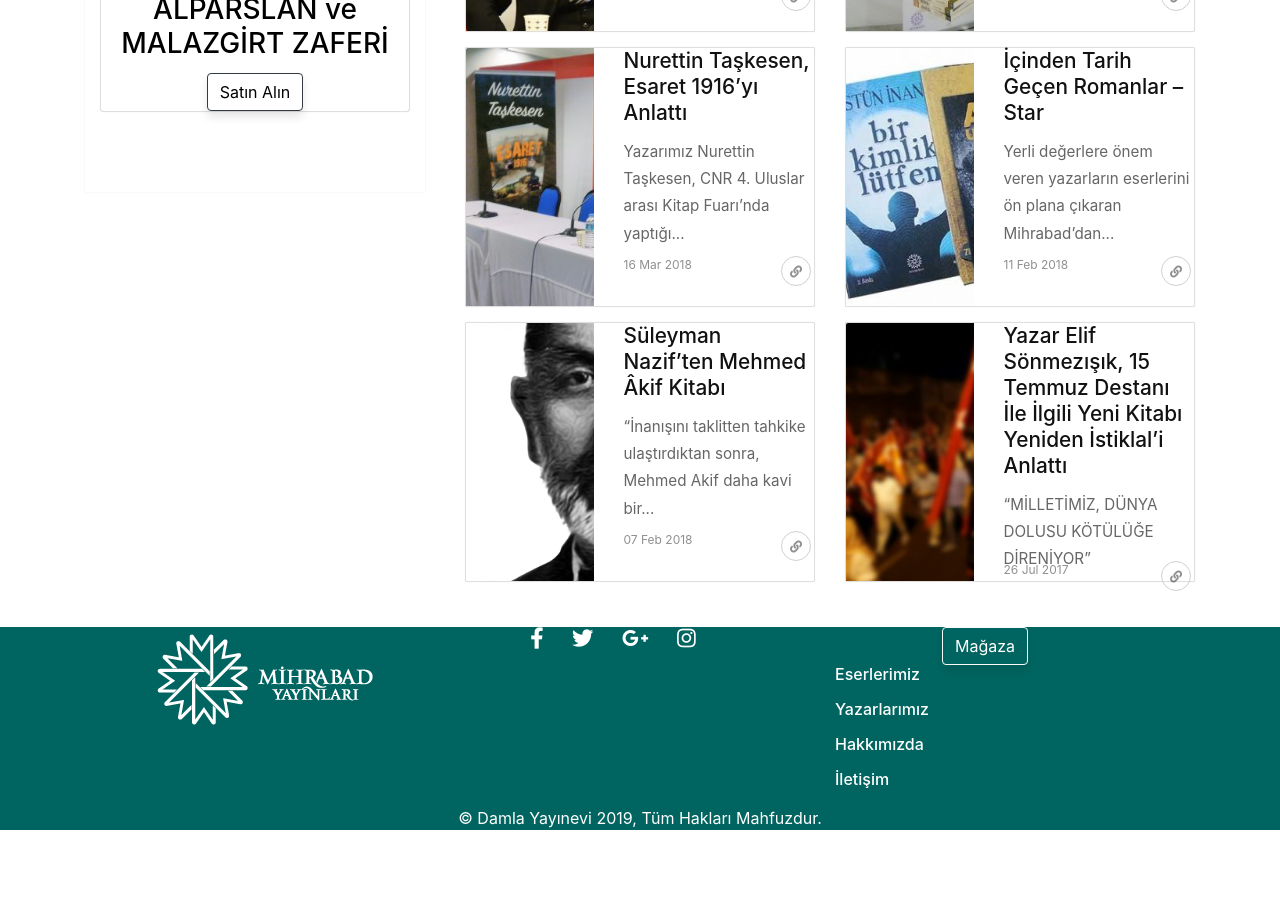
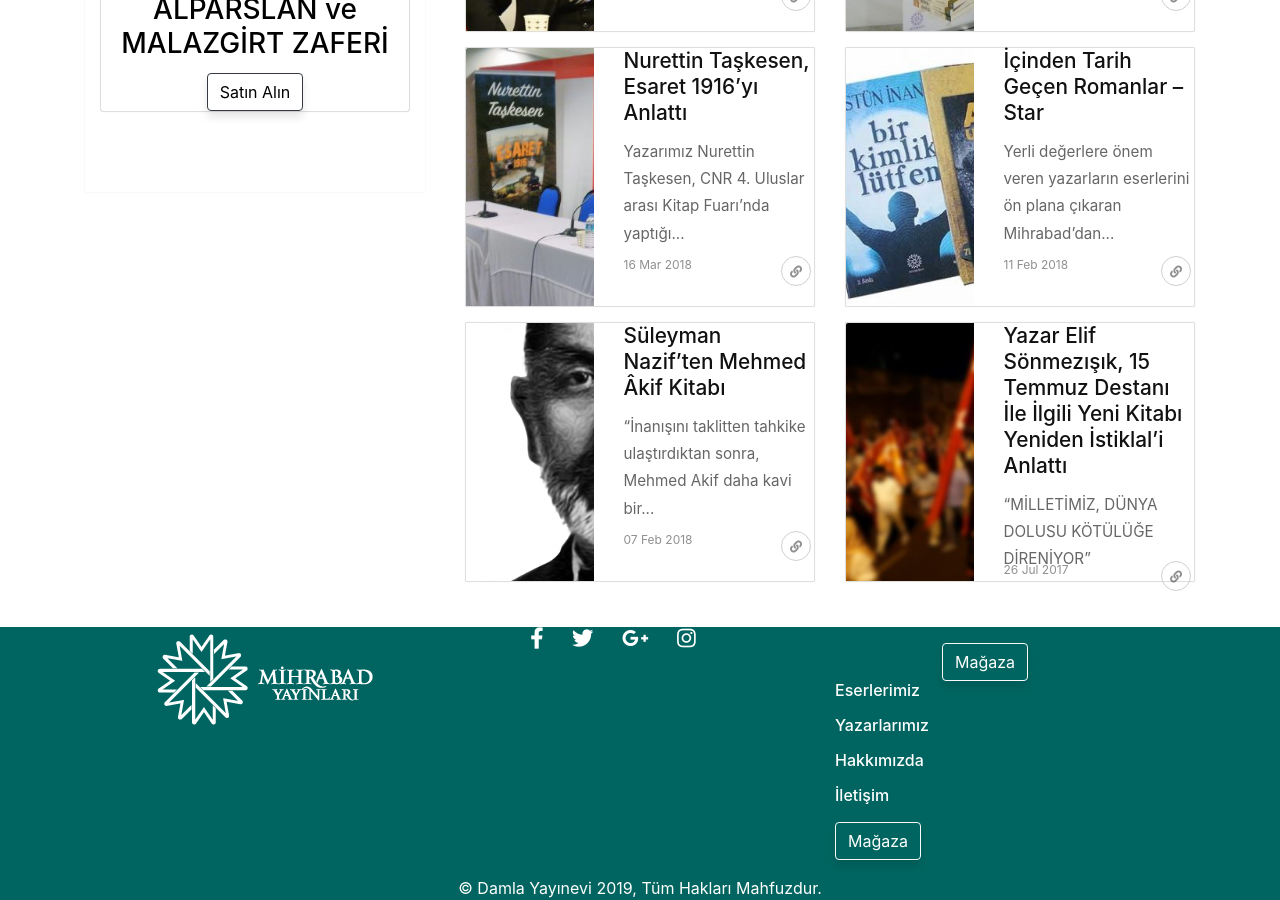
Before and after one commit to edamla/mihrabad, a Jekyll site: the page built from index.html, in a window 1280 px wide and 900 px high, scrolled down 1155 px. Built offline with Jekyll 4.4.1, drawn with Linux system fonts in a browser that asks for light colours; nearby versions of some CDN libraries; the list of posts is cut into pages by our own code; comment, search, counter and statistics services are not loaded; before the commit the page ends 1985 px from its top, so only the background shows below that.

Commit message:
Update default.html

```diff
--- a/_layouts/default.html
+++ b/_layouts/default.html
@@ -132,7 +132,7 @@
           </div>
           <!-- Grid column -->
           <div class="col-12 col-md-4 text-center">
-              <div class="mb-5 flex-center">
+              <div class="mb-5 text-center my-auto">
                   <!-- Facebook -->
                   <a class="fb-ic " href="https://tr-tr.facebook.com/mihrabadyayin/">
                     <i class="fab fa-facebook-f fa-lg text-white mr-4"> </i>
@@ -152,7 +152,7 @@
 
               </div>
           </div>
-          <div class="col-12 col-md-4 text-center">
+          <div class="col-12 col-md-4 text-center mt-3">
             <!-- Grid column -->
             <div>
                 <a class="btn btn-outline-light" href="https://www.damlayayinevi.com.tr/mihrabad-yayinlari" target="_blank" style="font-size: medium;">Mağaza</a>
@@ -189,7 +189,9 @@
             </a>
             </div>
             <!-- Grid column -->
-
+            <div class="col-md-2 mb-3">
+                <a class="btn btn-outline-light" href="https://www.damlayayinevi.com.tr/mihrabad-yayinlari" target="_blank" style="font-size: medium;">Mağaza</a>
+              </div>
 
           </div>
 
```
